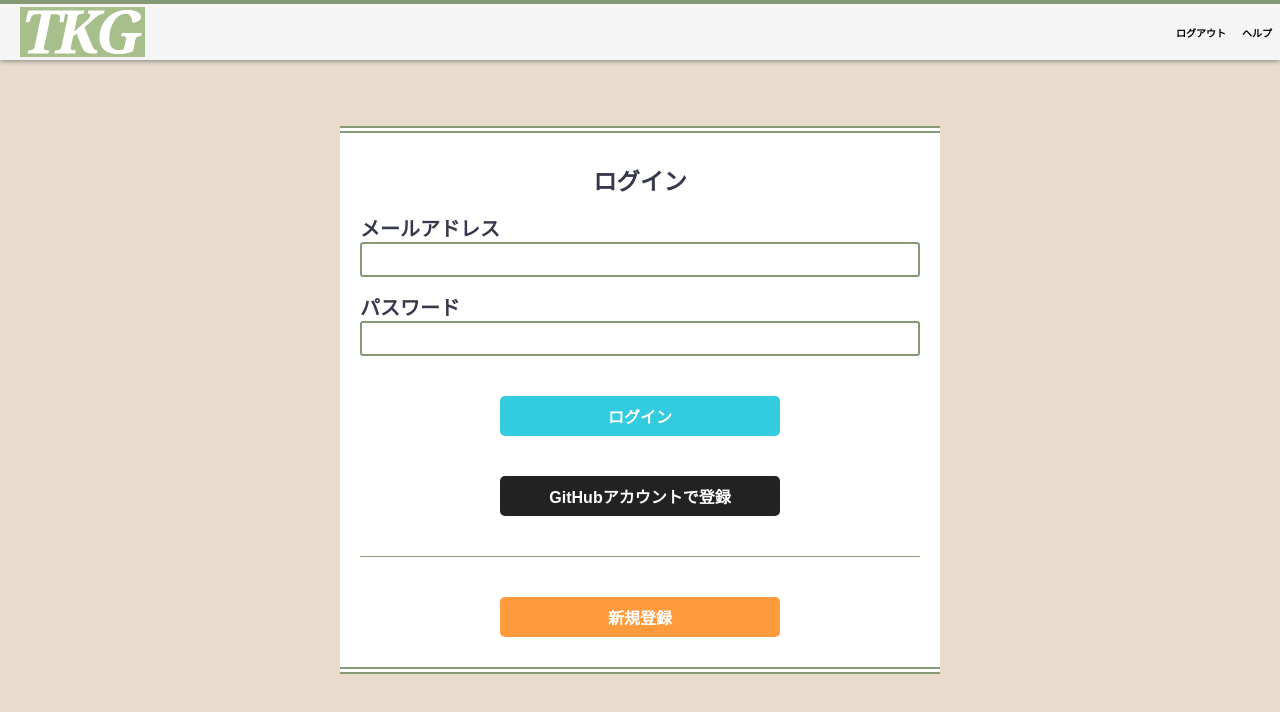
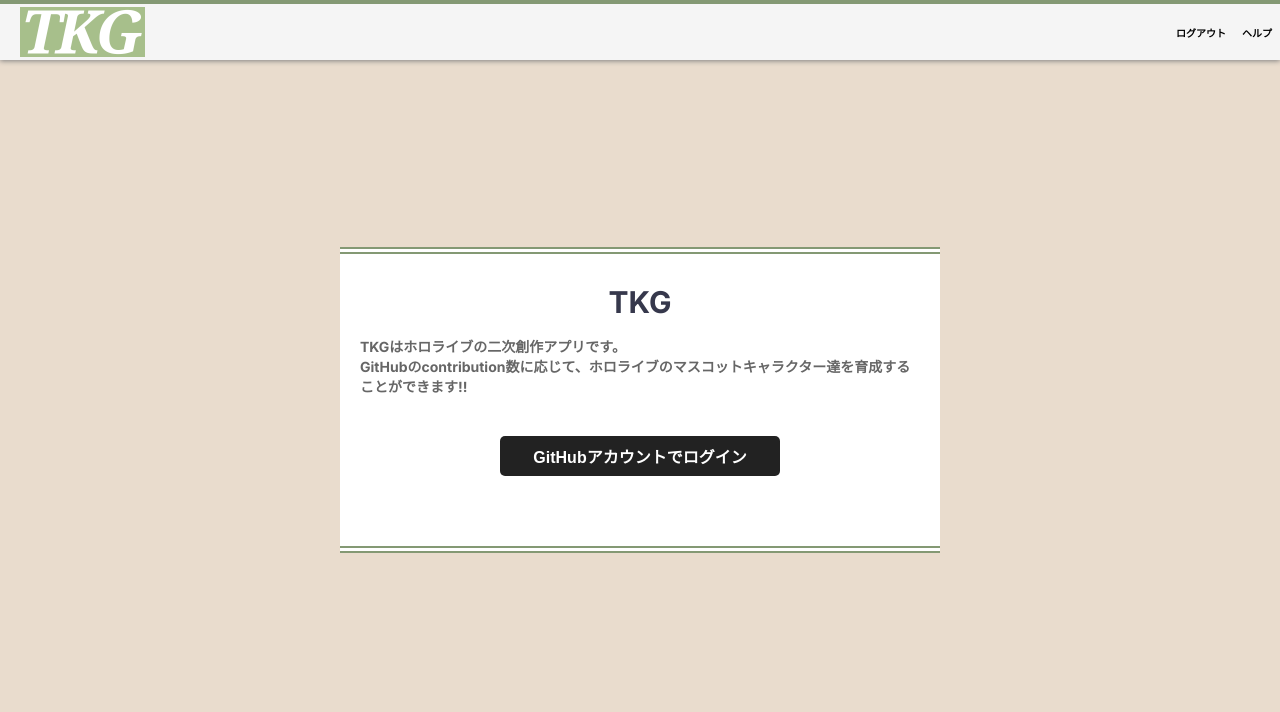
Before and after one commit to KakinokiKanta/tkg-frontend, a Next.js app: page /login in a window 1280 px wide. Shown: the top 712 px of the page. Built offline with nearby package versions, Linux system fonts and the light colour scheme.

Commit message:
update: ログインページのUIを編子う

```diff
--- a/src/app/(authentication)/login/_components/GithubOAuth/GithubOAuth.module.scss
+++ b/src/app/(authentication)/login/_components/GithubOAuth/GithubOAuth.module.scss
@@ -18,3 +18,15 @@
   border-radius: 5px;
   cursor: pointer;
 }
+
+@media (width < 768px) {
+  .registerButton {
+    width: 280px;
+  }
+}
+
+@media (width < 425px) {
+  .registerButton {
+    width: 90%;
+  }
+}
--- a/src/app/(authentication)/login/_components/GithubOAuth/index.tsx
+++ b/src/app/(authentication)/login/_components/GithubOAuth/index.tsx
@@ -14,7 +14,7 @@ export const GithubOAuth = () => {
   return (
     <div className={styles.registerContainer}>
       <button onClick={handleClick} className={styles.registerButton}>
-        GitHubアカウントで登録
+        GitHubアカウントでログイン
       </button>
     </div>
   );
--- a/src/app/(authentication)/login/login.module.scss
+++ b/src/app/(authentication)/login/login.module.scss
@@ -18,5 +18,11 @@
   h3 {
     text-align: center;
     padding-bottom: 1rem;
+    font-size: 30px;
+  }
+
+  p {
+    font-size: 14px;
+    color: #666;
   }
 }
--- a/src/app/(authentication)/login/page.tsx
+++ b/src/app/(authentication)/login/page.tsx
@@ -8,10 +8,15 @@ const Login = () => {
     <main>
       <section>
         <div className={styles.container}>
-          <h3 className={styles.h3}>ログイン</h3>
-          <Form />
+          <h3 className={styles.h3}>TKG</h3>
+          <p>TKGはホロライブの二次創作アプリです。</p>
+          <p>
+            GitHubのcontribution数に応じて、ホロライブのマスコットキャラクター達を育成することができます!!
+          </p>
+          {/* <h3 className={styles.h3}>ログイン</h3> */}
+          {/* <Form /> */}
           <GithubOAuth />
-          <Register />
+          {/* <Register /> */}
         </div>
       </section>
     </main>
```
